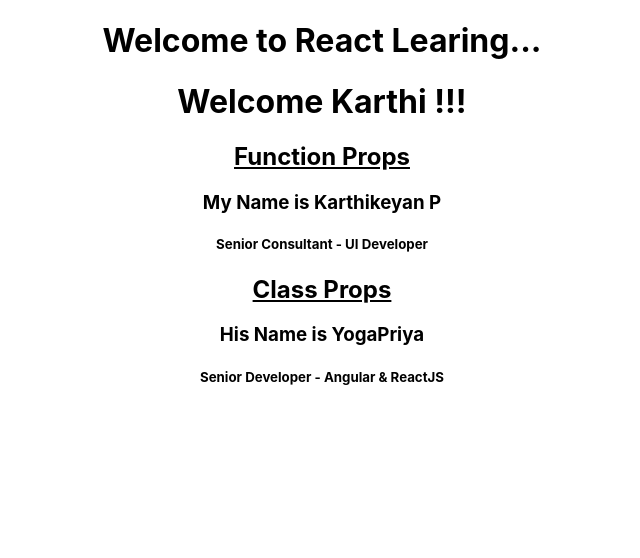
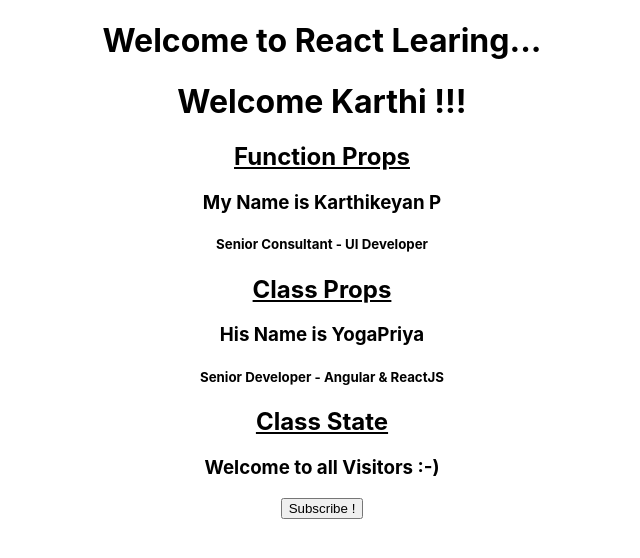
Before and after one commit to KKeyan24/reactJSLearing, a React (Create React App) app: page / in a window 1280 px wide. Shown: the top 558 px of the page, without its empty margins (318-958 px from the left). Built offline with nearby package versions, Linux system fonts and the light colour scheme.

Commit message:
RJS:- StateClassComponent

```diff
--- a/src/App.js
+++ b/src/App.js
@@ -4,6 +4,7 @@
 import Greet from './Func&Class/ClassComponent';
 import KKNProps from './Props&State/PropsFunction';
 import KKNPropsClass from './Props&State/PropsClass';
+import KKNStateClass from './Props&State/StateClass';
 
 function App() {
   return (
@@ -16,6 +17,7 @@
       <KKNPropsClass name="YogaPriya">
         <div>Senior Developer - Angular & ReactJS</div>
       </KKNPropsClass>
+      <KKNStateClass></KKNStateClass>
     </div>
   );
 }
--- /dev/null
+++ b/src/Props&State/StateClass.js
@@ -0,0 +1,28 @@
+import React, { Component } from "react";
+
+class KKNStateClass extends Component {
+    constructor() {
+        super();
+        this.state = {
+            message: 'Welcome to all Visitors :-)'
+        }
+    }
+
+    messageChange() {
+        this.setState({
+            message: 'Thanks for Visiting Us :-)'
+        })
+    }
+
+    render () {
+        return (
+            <div>
+                <h2><u>Class State</u></h2>
+                <h3>{this.state.message}</h3>
+                <button onClick={() => this.messageChange()}>Subscribe !</button>
+            </div>
+        )
+    }
+}
+
+export default KKNStateClass
```
